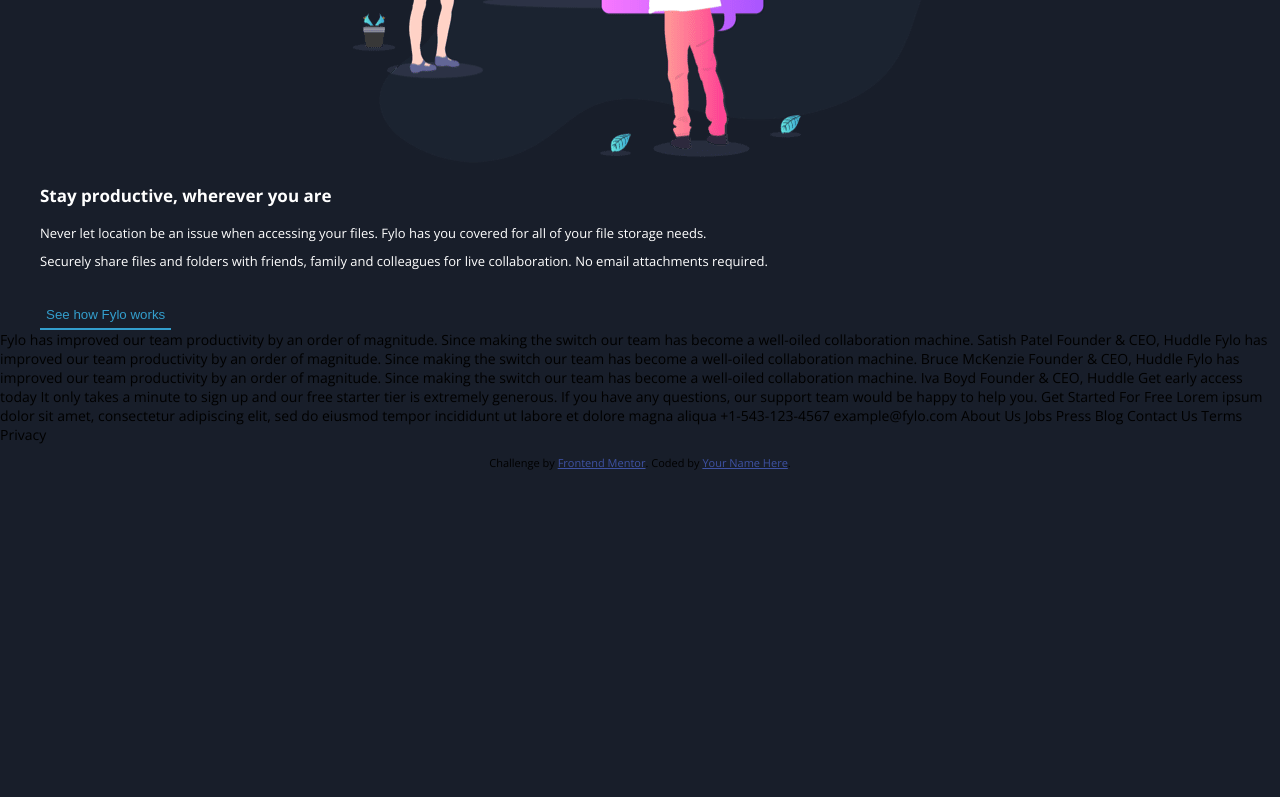
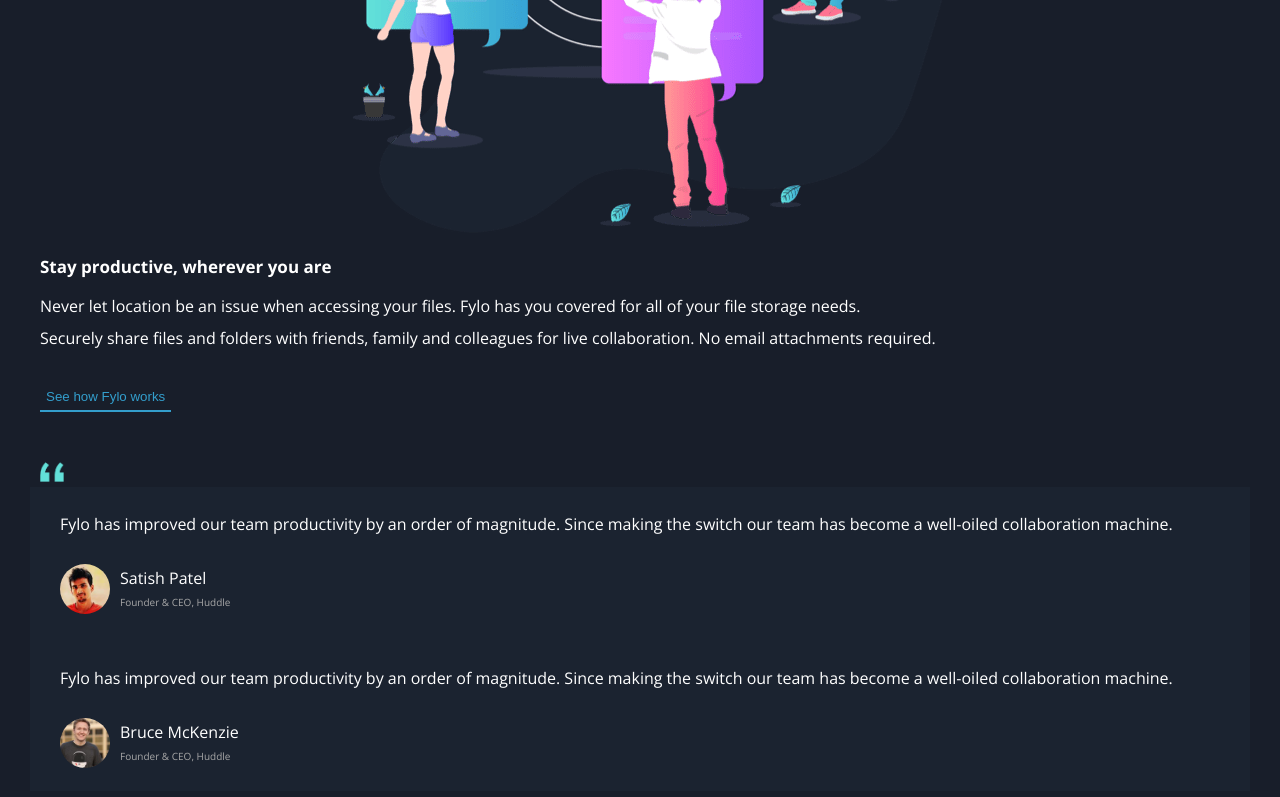
Before and after one commit to nicogithub05/fylo-landing-page, a plain HTML site: page index.html in a window 1280 px wide. Shown: the part 2000-2797 px from the top of the page. Before the commit the page ends 2481 px from the top, so only its background shows below. Drawn offline with nearby package versions, Linux system fonts and the light colour scheme.

Commit message:
section reviews version mobile terminada

```diff
--- a/index.html
+++ b/index.html
@@ -118,28 +118,43 @@
       </div>
     </div>
   </section>
-<body>
 
 
 
 
 
-
-
-
-
-
-  Fylo has improved our team productivity by an order of magnitude. Since making the switch our team has
-  become a well-oiled collaboration machine.
-
-  Satish Patel
-  Founder & CEO, Huddle
-
-  Fylo has improved our team productivity by an order of magnitude. Since making the switch our team has
-  become a well-oiled collaboration machine.
-
-  Bruce McKenzie
-  Founder & CEO, Huddle
+  <section class="reviews">
+    <div class="reviews-wrapper">
+      <img src="images/bg-quotes.png" alt="" class="reviews-quotes">
+      <div class="reviews-wrapper__card1">
+        <p>Fylo has improved our team productivity by an order of magnitude. Since making the switch our team has
+          become a well-oiled collaboration machine.</p>
+        <div class="reviews-wrapper__card1-info">
+          <div class="reviews-wrapper__card1-info--image">
+            <img src="images/profile-1.jpg" alt="" class="reviews-wrapper__card1-info--image-image">
+            <div class="reviews-wrapper__card1-info--pgraph">
+              <p class="pgraph-card">Satish Patel<br>
+                <span class="pgraph-card-span">Founder & CEO, Huddle</span></p>
+            </div>
+          </div>
+        </div>
+      <div>
+      <div class="reviews-wrapper__card2">
+        <p>Fylo has improved our team productivity by an order of magnitude. Since making the switch our team has
+          become a well-oiled collaboration machine.</p>
+        <div class="reviews-wrapper__card2-info">
+          <div class="reviews-wrapper__card2-info--image">
+            <img src="images/profile-2.jpg" alt="" class="reviews-wrapper__card2-info--image-image">
+            <div class="reviews-wrapper__card2-info--pgraph">
+              <p class="pgraph-card">Bruce McKenzie<br>
+              <span class="pgraph-card-span">Founder & CEO, Huddle</span></p>
+            </div>
+          </div>
+        </div>
+        <div>
+    </div>
+  </section>
+<body>
 
   Fylo has improved our team productivity by an order of magnitude. Since making the switch our team has
   become a well-oiled collaboration machine.
--- a/main.css
+++ b/main.css
@@ -8,6 +8,7 @@
     --negro: #000;
     --background-hero: #1B2330;
     --background-body: #181E2A;
+    --color-pgraph-cards: rgb(167, 167, 167)
 
 
     /*Tipografías*/
@@ -30,6 +31,7 @@
     max-width: var(--desktop);
     margin: 0;
     padding: 0;
+    overflow-x: hidden;
 }
 
 /* header */
@@ -166,3 +168,61 @@ img.productive-wrapper-container1__figure--image {
     border-bottom: 2px solid var(--azul);
     height: 30px;
 }
+
+
+/* section reviews */
+
+.reviews {
+    padding: 0 30px;
+    margin-top: 50px
+}
+
+
+.reviews-wrapper__card1-info--image-image {
+    border-radius: 50%;
+    width: 50px;
+    height: 50px;
+    margin-right: 10px;
+}
+
+.reviews-quotes {
+    height: 20px;
+    margin-left: 10px;
+}
+
+.reviews-wrapper__card1 {
+    background-color: var(--background-hero);
+    padding: 10px 30px;
+    margin-bottom: 20px;
+}
+
+.reviews-wrapper__card1-info--image {
+    display: flex;
+    align-items: center;
+}
+
+.pgraph-card-span {
+    display: inline-block;
+    font-size: 10px;
+    color: rgb(167, 167, 167);
+}
+
+div.reviews-wrapper__card2 {
+    margin-top: 40px;
+}
+
+.reviews-wrapper__card2-info--image-image {
+    border-radius: 50%;
+    width: 50px;
+    height: 50px;
+    margin-right: 10px;
+}
+
+.reviews-wrapper__card2-info--image {
+    display: flex;
+    align-items: center;
+}
+
+.reviews-wrapper__card2 {
+    margin-top: 20px;
+}
```
